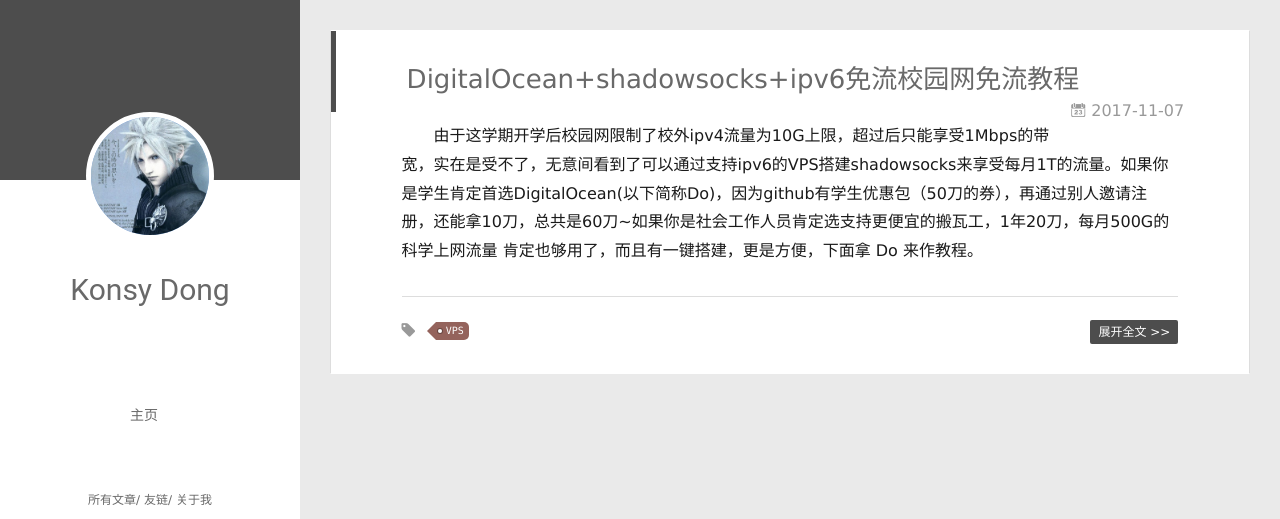
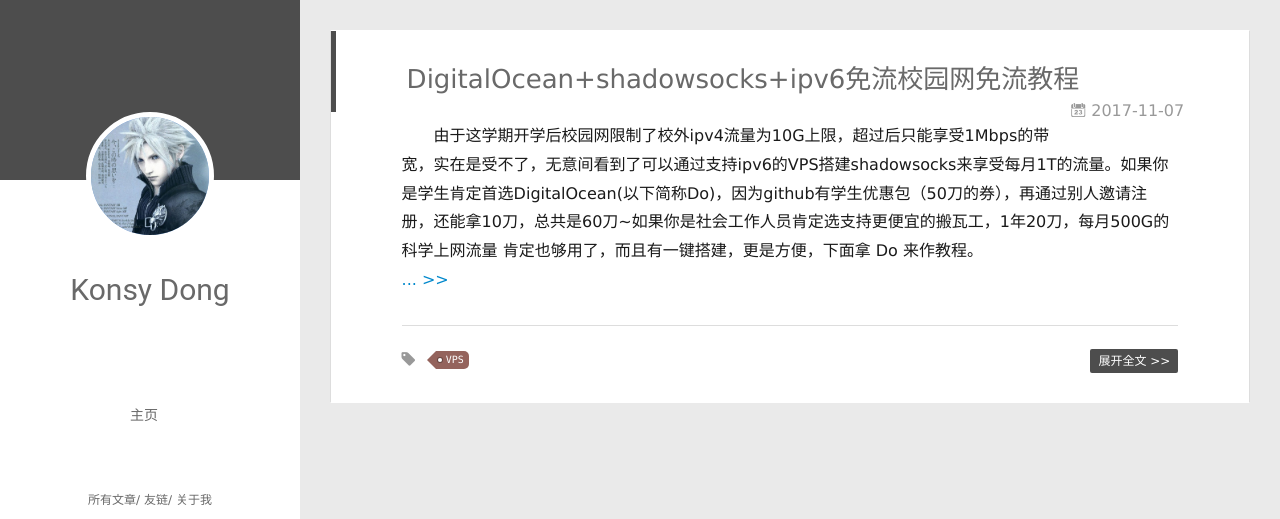
Before and after one commit to konsydong/konsydong.github.io, a plain HTML site: page index.html in a window 1280 px wide. Shown: the top 519 px of the page. Drawn offline with Linux system fonts and the light colour scheme.

Commit message:
Site updated: 2017-11-07 20:19:38

```diff
--- a/index.html
+++ b/index.html
@@ -166,6 +166,8 @@
     <div class="article-entry" itemprop="articleBody">
 
         <p>　　由于这学期开学后校园网限制了校外ipv4流量为10G上限，超过后只能享受1Mbps的带宽，实在是受不了，无意间看到了可以通过支持ipv6的VPS搭建shadowsocks来享受每月1T的流量。如果你是学生肯定首选DigitalOcean(以下简称Do)，因为github有学生优惠包（50刀的券），再通过别人邀请注册，还能拿10刀，总共是60刀~如果你是社会工作人员肯定选支持更便宜的搬瓦工，1年20刀，每月500G的科学上网流量 肯定也够用了，而且有一键搭建，更是方便，下面拿 Do 来作教程。<br>
+
+          <a class="article-more-a" href="/2017/11/07/DigitalOcean-shadowsocks-ipv6免流校园网免流教程/#more">... >></a>
 
 
 
```
